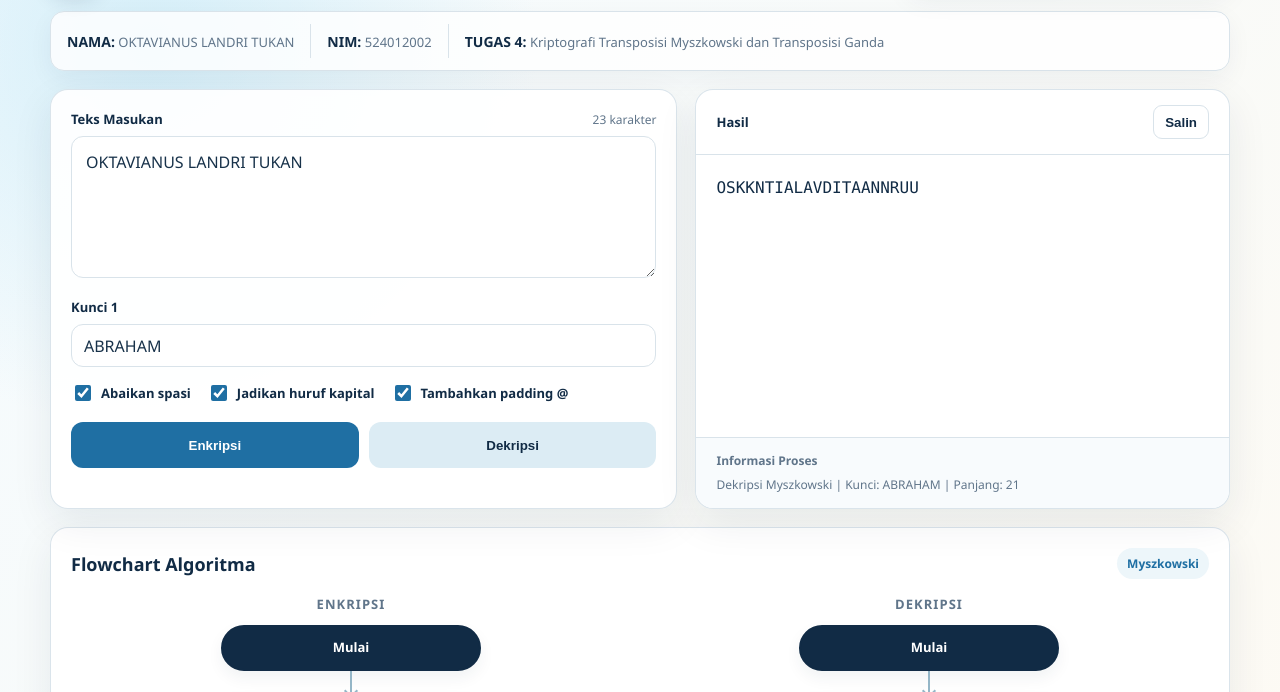
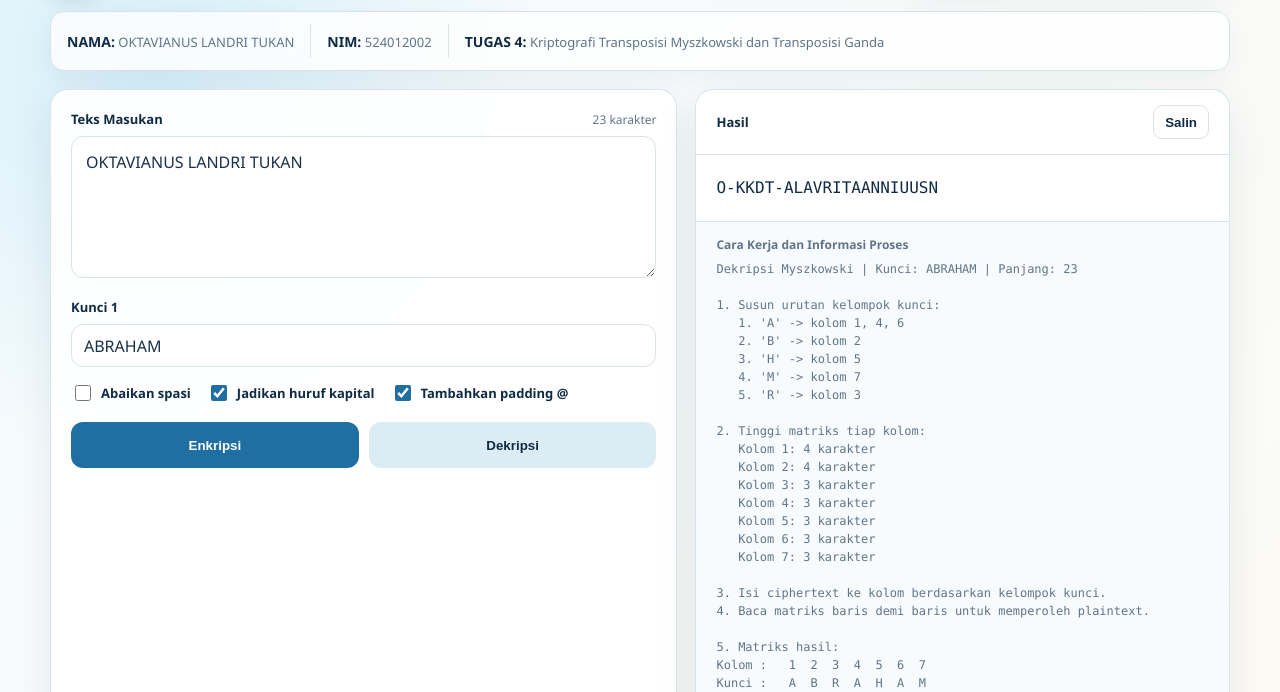
Before and after one commit to oktavianuslandri-tech/tugas-4-kriptografi, a plain HTML site: page index.html in a window 1280 px wide. Both pictures are taken after a click on the button "Dekripsi". Shown: the part 90-782 px from the top of the page. Drawn offline with Linux system fonts and the light colour scheme.

Commit message:
Add files via upload

```diff
--- a/index.html
+++ b/index.html
@@ -235,7 +235,13 @@
     }
 
     .trace-title { font-size: 12px; font-weight: 800; color: var(--muted); margin-bottom: 7px; }
-    #trace { font-size: 12px; color: var(--muted); line-height: 1.5; }
+    #trace {
+      font-size: 12px;
+      color: var(--muted);
+      line-height: 1.5;
+      white-space: pre-wrap;
+      font-family: Consolas, "Courier New", monospace;
+    }
     .error { color: #a33a34; font-weight: 700; }
 
     .flowchart-card {
@@ -446,7 +452,7 @@
         </div>
         <pre id="output">Hasil proses akan tampil di sini.</pre>
         <div class="trace">
-          <div class="trace-title">Informasi Proses</div>
+          <div class="trace-title">Cara Kerja dan Informasi Proses</div>
           <div id="trace">Pilih metode, masukkan teks dan kunci, lalu tekan Enkripsi atau Dekripsi.</div>
         </div>
       </div>
@@ -666,6 +672,139 @@
       return `${operation === "encrypt" ? "Enkripsi" : "Dekripsi"} ganda | Kunci 1: ${key1} | Kunci 2: ${key2} | Panjang: ${text.length}`;
     }
 
+    function formatMatrix(text, key) {
+      if (!key.length) return "";
+      const rows = [];
+      for (let i = 0; i < text.length; i += key.length) {
+        rows.push(text.slice(i, i + key.length));
+      }
+      const header = `Kolom : ${key.split("").map((_, i) => String(i + 1).padStart(3)).join("")}`;
+      const keyRow = `Kunci : ${key.split("").map(ch => ch.padStart(3)).join("")}`;
+      const matrixRows = rows.map((row, i) =>
+        `Baris ${i + 1}: ${row.split("").map(ch => ch.padStart(3)).join("")}`
+      );
+      return [header, keyRow, ...matrixRows].join("\n");
+    }
+
+    function myszkowskiWork(text, key, operation) {
+      if (operation === "decrypt") {
+        const heights = columnHeights(text.length, key.length);
+        const ranks = stableColumnOrder(key);
+        const groupMap = [];
+        const seen = new Set();
+
+        for (const item of ranks) {
+          if (seen.has(item.char)) continue;
+          seen.add(item.char);
+          groupMap.push({
+            char: item.char,
+            columns: ranks.filter(x => x.char === item.char).map(x => x.index)
+          });
+        }
+
+        return [
+          describeResult("myszkowski", operation, text, key, ""),
+          "",
+          "1. Susun urutan kelompok kunci:",
+          ...groupMap.map((rank, i) =>
+            `   ${i + 1}. '${rank.char}' -> kolom ${rank.columns.map(c => c + 1).join(", ")}`
+          ),
+          "",
+          "2. Tinggi matriks tiap kolom:",
+          key.split("").map((_, i) => `   Kolom ${i + 1}: ${heights[i]} karakter`).join("\n"),
+          "",
+          "3. Isi ciphertext ke kolom berdasarkan kelompok kunci.",
+          "4. Baca matriks baris demi baris untuk memperoleh plaintext.",
+          "",
+          "5. Matriks hasil:",
+          formatMatrix(myszkowskiDecrypt(text, key), key)
+        ].join("\n");
+      }
+
+      const padded = text;
+      const ranks = [];
+      const used = new Set();
+      const ordered = stableColumnOrder(key);
+      for (const item of ordered) {
+        if (used.has(item.char)) continue;
+        used.add(item.char);
+        ranks.push({
+          char: item.char,
+          columns: ordered.filter(x => x.char === item.char).map(x => x.index)
+        });
+      }
+
+      const result = myszkowskiEncrypt(padded, key).result;
+      return [
+        describeResult("myszkowski", operation, padded, key, ""),
+        "",
+        "1. Matriks plaintext:",
+        formatMatrix(padded, key),
+        "",
+        "2. Urutkan kunci beserta nomor kolom:",
+        ...ranks.map((rank, i) =>
+          `   ${i + 1}. '${rank.char}' -> kolom ${rank.columns.map(c => c + 1).join(", ")}${rank.columns.length > 1 ? " (dibaca bersama per baris)" : " (dibaca kolom)"}`
+        ),
+        "",
+        "3. Gabungkan isi kolom sesuai urutan kunci:",
+        ...ranks.map(rank => {
+          const columns = rank.columns.map(c => c + 1).join(", ");
+          return `   '${rank.char}' (kolom ${columns})`;
+        }),
+        "",
+        `4. Hasil ciphertext:\n${result}`
+      ].join("\n");
+    }
+
+    function doubleWork(text, key1, key2, operation) {
+      if (operation === "decrypt") {
+        const roundOne = columnarDecrypt(text, key2);
+        const roundTwo = columnarDecrypt(roundOne, key1);
+        return [
+          describeResult("double", operation, text, key1, key2),
+          "",
+          "1. Dekripsi tahap pertama dengan kunci 2:",
+          `   Kunci 2: ${key2}`,
+          `   Urutan kolom: ${stableColumnOrder(key2).map(item => item.index + 1).join(" -> ")}`,
+          `   Hasil tahap 1: ${roundOne}`,
+          "",
+          "2. Dekripsi tahap kedua dengan kunci 1:",
+          `   Kunci 1: ${key1}`,
+          `   Urutan kolom: ${stableColumnOrder(key1).map(item => item.index + 1).join(" -> ")}`,
+          `   Hasil tahap 2: ${roundTwo}`,
+          "",
+          "3. Matriks plaintext:",
+          formatMatrix(roundTwo, key1),
+          "",
+          "4. Hasil akhir:",
+          roundTwo.replace(/@+$/, "")
+        ].join("\n");
+      }
+
+      const roundOne = columnarEncrypt(text, key1);
+      const roundTwo = columnarEncrypt(roundOne, key2);
+      return [
+        describeResult("double", operation, text, key1, key2),
+        "",
+        "Catatan: Hasil berikut dihitung dengan transposisi kolom biasa.",
+        "Hasil OAIN-AD-UA@@KURNVLT@ANK@TSI@ berasal dari metode Myszkowski.",
+        "",
+        "1. Enkripsi tahap pertama dengan kunci 1:",
+        `   Kunci 1: ${key1}`,
+        "   Matriks 1:",
+        formatMatrix(text, key1),
+        `   Urutan kolom: ${stableColumnOrder(key1).map(item => item.index + 1).join(" -> ")}`,
+        `   Hasil tahap 1: ${roundOne}`,
+        "",
+        "2. Enkripsi tahap kedua dengan kunci 2:",
+        `   Kunci 2: ${key2}`,
+        "   Matriks 2:",
+        formatMatrix(roundOne, key2),
+        `   Urutan kolom: ${stableColumnOrder(key2).map(item => item.index + 1).join(" -> ")}`,
+        `   Hasil ciphertext: ${roundTwo}`
+      ].join("\n");
+    }
+
     function renderFlowchart(method) {
       const flows = {
         myszkowski: {
@@ -766,12 +905,12 @@
         if (operation === "decrypt" && document.getElementById("usePadding").checked) {
           result = result.replace(/@+$/, "");
         }
+        traceEl.textContent = myszkowskiWork(text, key1, operation);
         if (operation === "encrypt" && typeof processed === "object") {
           const rankInfo = processed.ranks.map(rank => {
             const mode = rank.columns.length > 1 ? "per baris" : "per kolom";
             return `${rank.char}: kolom ${rank.columns.map(col => col + 1).join(", ")} (${mode})`;
           }).join(" | ");
-          traceEl.textContent = `${describeResult(selectedMethod, operation, text, key1, key2)}\nBaris: ${Math.ceil(text.length / key1.length)} | ${rankInfo}`;
           outputEl.textContent = formatResult(result) || "(hasil kosong)";
           return;
         }
@@ -785,10 +924,10 @@
         if (operation === "decrypt" && document.getElementById("usePadding").checked) {
           result = result.replace(/@+$/, "");
         }
+        traceEl.textContent = doubleWork(text, key1, key2, operation);
       }
 
       outputEl.textContent = formatResult(result) || "(hasil kosong)";
-      traceEl.textContent = describeResult(selectedMethod, operation, text, key1, key2);
     }
 
     document.querySelectorAll(".tab").forEach(tab => {
@@ -814,7 +953,7 @@
 
     textEl.value = "OKTAVIANUS LANDRI TUKAN";
     key1El.value = "ABRAHAM";
-    document.getElementById("ignoreSpaces").checked = true;
+    document.getElementById("ignoreSpaces").checked = false;
     document.getElementById("uppercase").checked = true;
     document.getElementById("usePadding").checked = true;
     selectedMethod = "myszkowski";
```
